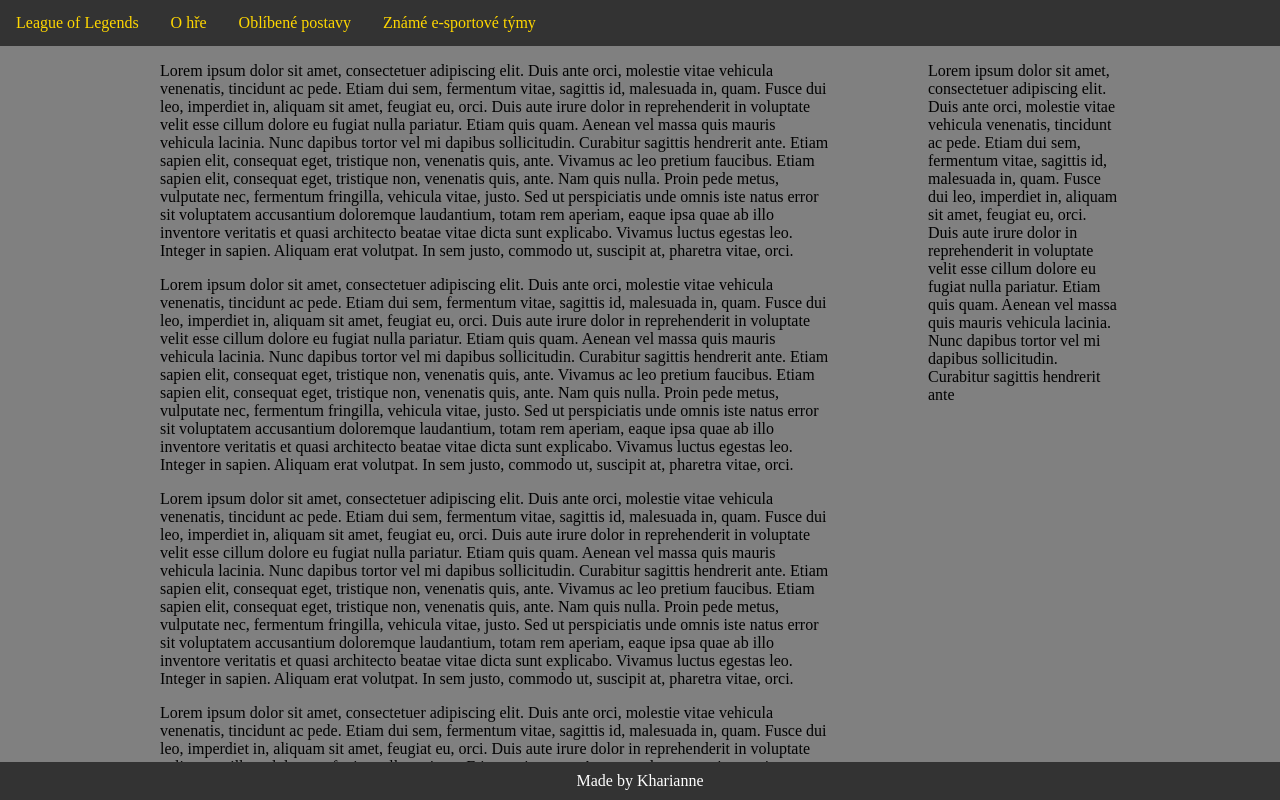
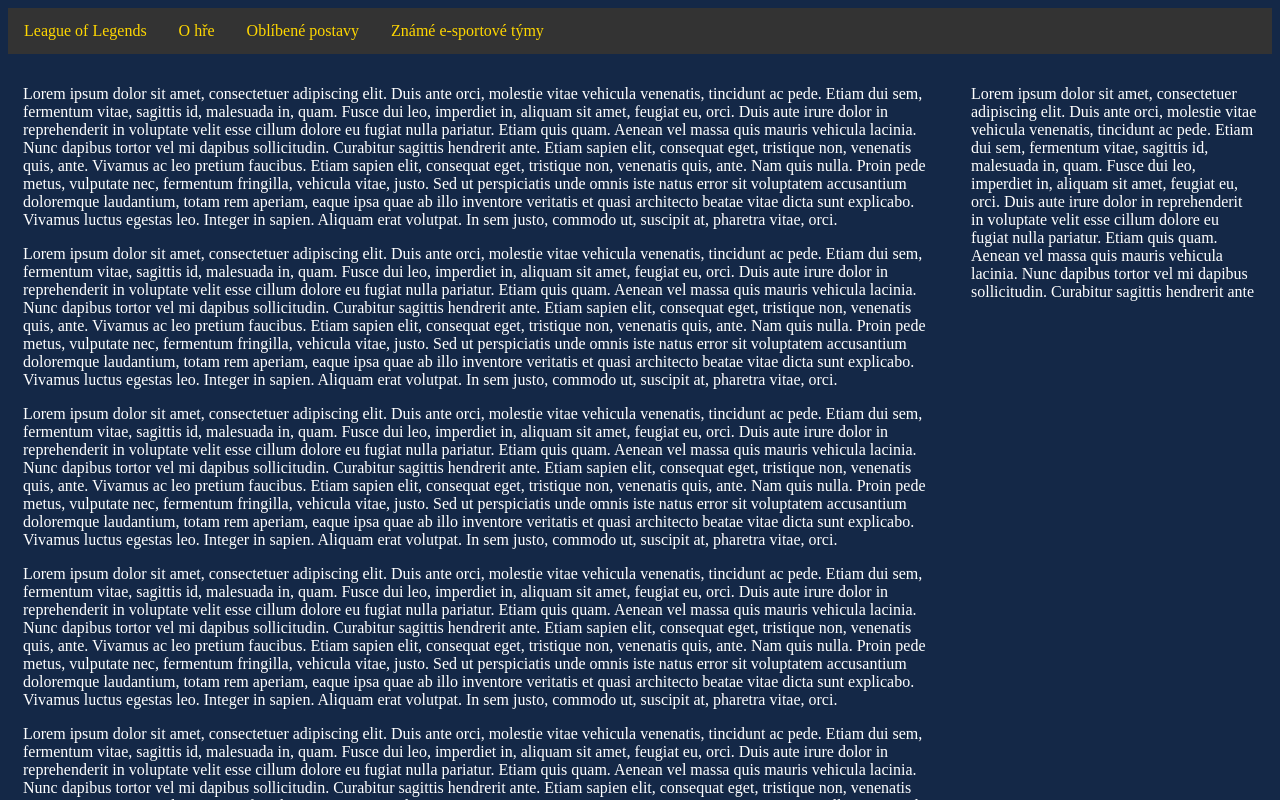
Before and after one commit to Kharianne/web_sample, a plain HTML site: page index.html in a window 1280 px wide. Shown: the top 800 px of the page. Drawn offline with Linux system fonts and the light colour scheme.

Commit message:
responsive

```diff
--- a/index.html
+++ b/index.html
@@ -2,13 +2,12 @@
 <html>
   <head>
     <meta charset="utf-8">
-    <meta name="viewport" content="width=device-width, initial-scale=1.0">
     <link rel="stylesheet" type="text/css" href="style.css">
   </head>
 
   <body>
-    <div class="menu">
-      <ul>
+    <div class="row">
+      <ul class="menu">
         <li id="title">League of Legends</li>
         <li><a href="/">O hře</a></li>
         <li><a href="/">Oblíbené postavy</a></li>
@@ -16,8 +15,9 @@
       </ul>
     </div>
 
-    <div id="container">
-      <div class="left">
+
+    <div class="row">
+      <div class="col-9 col-s-9">
         <p>Lorem ipsum dolor sit amet, consectetuer adipiscing elit. Duis ante orci, molestie vitae vehicula venenatis, tincidunt ac pede. Etiam dui sem, fermentum vitae, sagittis id, malesuada in, quam. Fusce dui leo, imperdiet in, aliquam sit amet, feugiat eu, orci. Duis aute irure dolor in reprehenderit in voluptate velit esse cillum dolore eu fugiat nulla pariatur. Etiam quis quam. Aenean vel massa quis mauris vehicula lacinia. Nunc dapibus tortor vel mi dapibus sollicitudin. Curabitur sagittis hendrerit ante. Etiam sapien elit, consequat eget, tristique non, venenatis quis, ante. Vivamus ac leo pretium faucibus. Etiam sapien elit, consequat eget, tristique non, venenatis quis, ante. Nam quis nulla. Proin pede metus, vulputate nec, fermentum fringilla, vehicula vitae, justo. Sed ut perspiciatis unde omnis iste natus error sit voluptatem accusantium doloremque laudantium, totam rem aperiam, eaque ipsa quae ab illo inventore veritatis et quasi architecto beatae vitae dicta sunt explicabo. Vivamus luctus egestas leo. Integer in sapien. Aliquam erat volutpat. In sem justo, commodo ut, suscipit at, pharetra vitae, orci.
         </p>
 
@@ -40,7 +40,7 @@
         </p>
       </div>
 
-      <div class="right">
+      <div class="col-3 col-s-3">
         <p>Lorem ipsum dolor sit amet, consectetuer adipiscing elit. Duis ante orci, molestie vitae vehicula venenatis, tincidunt ac pede. Etiam dui sem, fermentum vitae, sagittis id, malesuada in, quam. Fusce dui leo, imperdiet in, aliquam sit amet, feugiat eu, orci. Duis aute irure dolor in reprehenderit in voluptate velit esse cillum dolore eu fugiat nulla pariatur. Etiam quis quam. Aenean vel massa quis mauris vehicula lacinia. Nunc dapibus tortor vel mi dapibus sollicitudin. Curabitur sagittis hendrerit ante</p>
       </div>
     </div>
--- a/style.css
+++ b/style.css
@@ -1,17 +1,33 @@
-body {
-  display: flex;
-  flex-direction: column;
-  background-color: grey;
-  margin: 0; /*starts menu on top of page*/
+/*CSS společné pro všechny obrazovky*/
+/*Padding je zahrnut do velikosti prvku*/
+* {
+    box-sizing: border-box;
 }
 
-.menu ul {
+body {
+  background-color: #142847;
+  color: white;
+}
+
+/*"Čištění po jednotlivých řádcích"*/
+.row::after {
+    content: "";
+    clear: both;
+    display: table;
+}
+
+/* Všechny třídy začínající na col- mají následující vlastnosti */
+[class*="col-"] {
+    float: left;
+    padding: 15px;
+}
+
+ul.menu {
     list-style-type: none;
     margin: 0;
     padding: 0;
-    overflow: hidden; /*Allows show background if elements floating*/
+    overflow: hidden; /*Umožňuje zobrazit pozadí pro floatující elementy*/
     background-color: #333;
-
 }
 
 .menu li {
@@ -20,38 +36,46 @@ body {
   padding: 14px 16px;
 }
 
- .menu a {
+.menu a {
      text-decoration: none;
      color: gold;
  }
 
-#container {
-    max-width: 960px;
-    margin: auto;
-    margin-bottom: 38px;
+/* ----------------------------------------------------- */
+/*CSS závislé na velikosti obrazovky*/
+/* Třída pro mobilní telefony */
+[class*="col-"] {
+    width: 100%;
+}
+@media only screen and (min-width: 600px) {
+    /* Tablety: */
+    .col-s-1 {width: 8.33%;}
+    .col-s-2 {width: 16.66%;}
+    .col-s-3 {width: 25%;}
+    .col-s-4 {width: 33.33%;}
+    .col-s-5 {width: 41.66%;}
+    .col-s-6 {width: 50%;}
+    .col-s-7 {width: 58.33%;}
+    .col-s-8 {width: 66.66%;}
+    .col-s-9 {width: 75%;}
+    .col-s-10 {width: 83.33%;}
+    .col-s-11 {width: 91.66%;}
+    .col-s-12 {width: 100%;}
+}
+@media only screen and (min-width: 768px) {
+    /* Pro stolní počítače */
+    .col-1 {width: 8.33%;}
+    .col-2 {width: 16.66%;}
+    .col-3 {width: 25%;}
+    .col-4 {width: 33.33%;}
+    .col-5 {width: 41.66%;}
+    .col-6 {width: 50%;}
+    .col-7 {width: 58.33%;}
+    .col-8 {width: 66.66%;}
+    .col-9 {width: 75%;}
+    .col-10 {width: 83.33%;}
+    .col-11 {width: 91.66%;}
+    .col-12 {width: 100%;}
 }
 
- .left {
-   width: 70%;
-   float: left;
-   padding-right: 20px;
-
- }
-
- .right {
-   width: 20%;
-   float: right;
-   border: 1px
- }
-
- footer {
-   position: fixed;
-   left: 0;
-   bottom: 0;
-   width: 100%;
-   background-color: #333;
-   color: white;
-   text-align: center;
-   padding-top: 10px;
-   padding-bottom: 10px;
- }
+/* Responsive view přejato s úpravami z W3Schools*/
```
